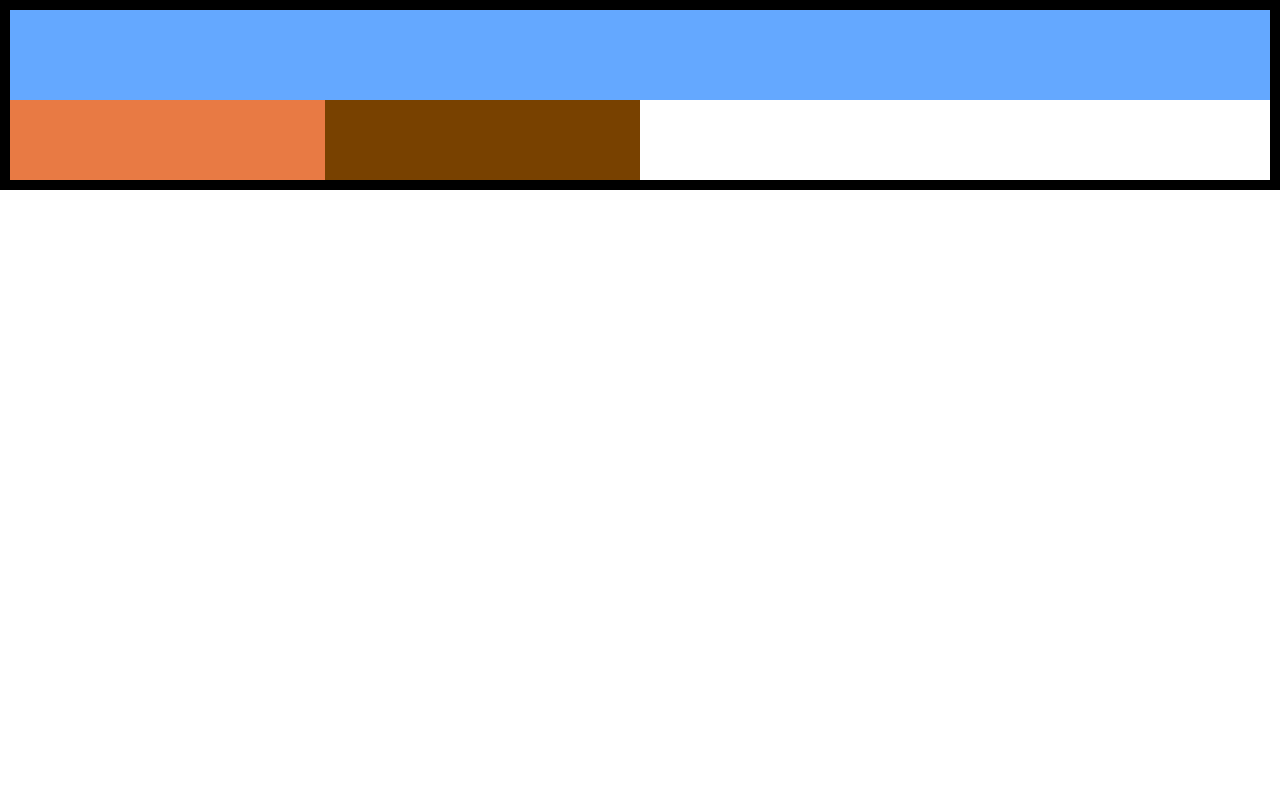
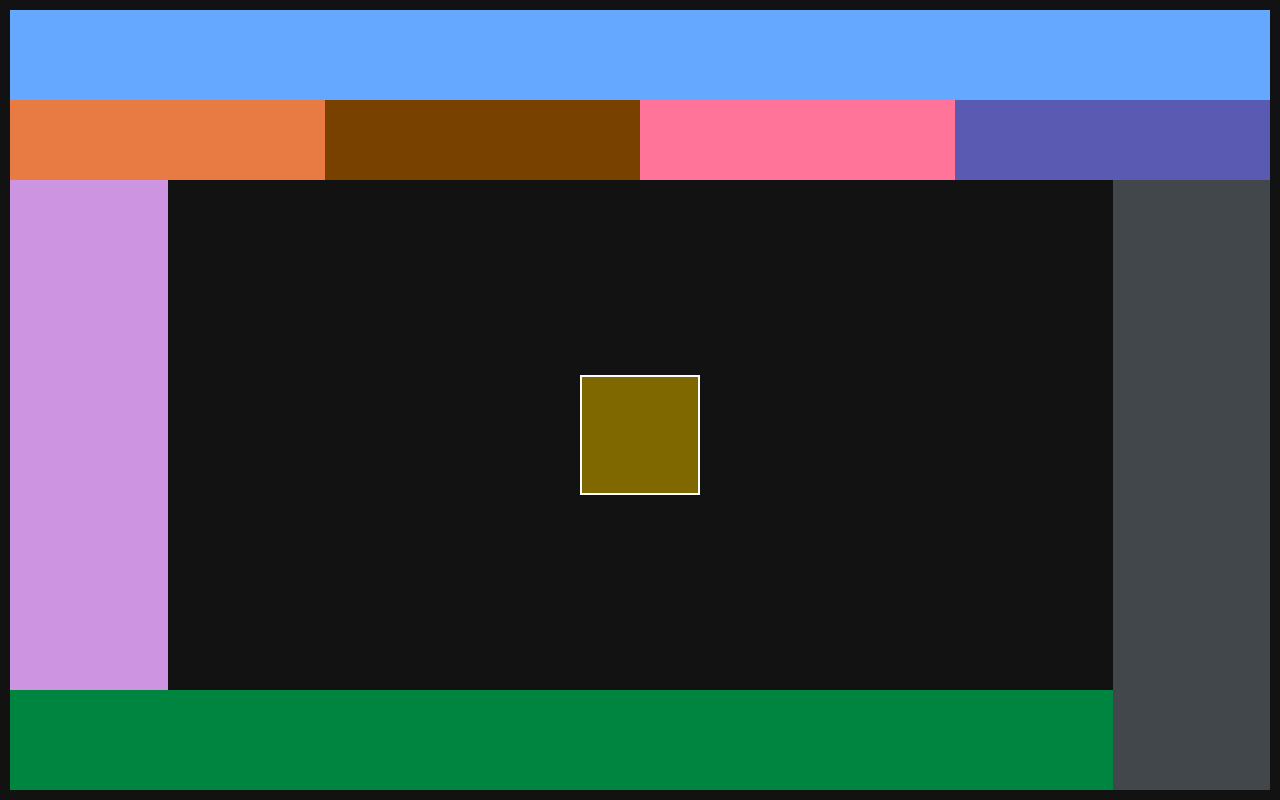
Before and after one commit to AsvadSagheer1/Assignment-2-Box-Layout, a plain HTML site: page index.html in a window 1280 px wide. Drawn offline with Linux system fonts and the light colour scheme.

Commit message:
Remaining css

```diff
--- a/CSS/style.css
+++ b/CSS/style.css
@@ -7,7 +7,8 @@
 .parent-container {
     position: relative;
     width: 100%;
-    border: 10px solid #000;
+    border: 10px solid #121212;
+    background-color: #121212;
 }
 
 .top-blue-box {
@@ -37,32 +38,58 @@
     background-color: #784100;
     position: absolute;
     left: 25%;
+    display: inline-block;
 }
 
 .pink-box {
     width: 25%;
     height: 80px;
     background-color: #FF7498;
+    position: absolute;
+    left: 50%;
+    display: inline-block;
 }
 
 .purple-box {
     width: 25%;
     height: 80px;
     background-color: #5B5AB2;
+    position: absolute;
+    left: 75%;
+    display: inline-block;
 }
-
+.third-row{
+    position: relative;
+    height: calc(100vh - 290px);
+}
 .light-purple-box {
     background-color: #CD94E2;
+    height: calc(100vh - 290px);
+    width: 12.5%;
+    position: absolute;
 }
 
 .yellow-middle-box {
     background-color: #806800;
+    position: absolute;
+    height: 120px;
+    width: 120px;
+    left: 50%;
+    top: 50%;
+    transform: translate(-50%, -50%);
+    border: 2px solid white;
 }
 
 .grey-box {
     background-color: #41474A;
+    width: 12.5%;
+    height: calc(100vh - 190px);
+    position: absolute;
+    right: 0;
 }
 
 .green-box {
     background-color: #008541;
+    width: 100%;
+    height: 100px;
 }
--- a/index.html
+++ b/index.html
@@ -17,9 +17,11 @@
             <span class="pink-box"></span>
             <span class="purple-box"></span>
         </div>
-        <div class="light-purple-box"></div>
-        <div class="yellow-middle-box"></div>
-        <div class="grey-box"></div>
+        <div class="third-row">
+            <div class="light-purple-box"></div>
+            <div class="yellow-middle-box"></div>
+            <div class="grey-box"></div>
+        </div>
         <div class="green-box"></div>
     </div>
 </body>
```
